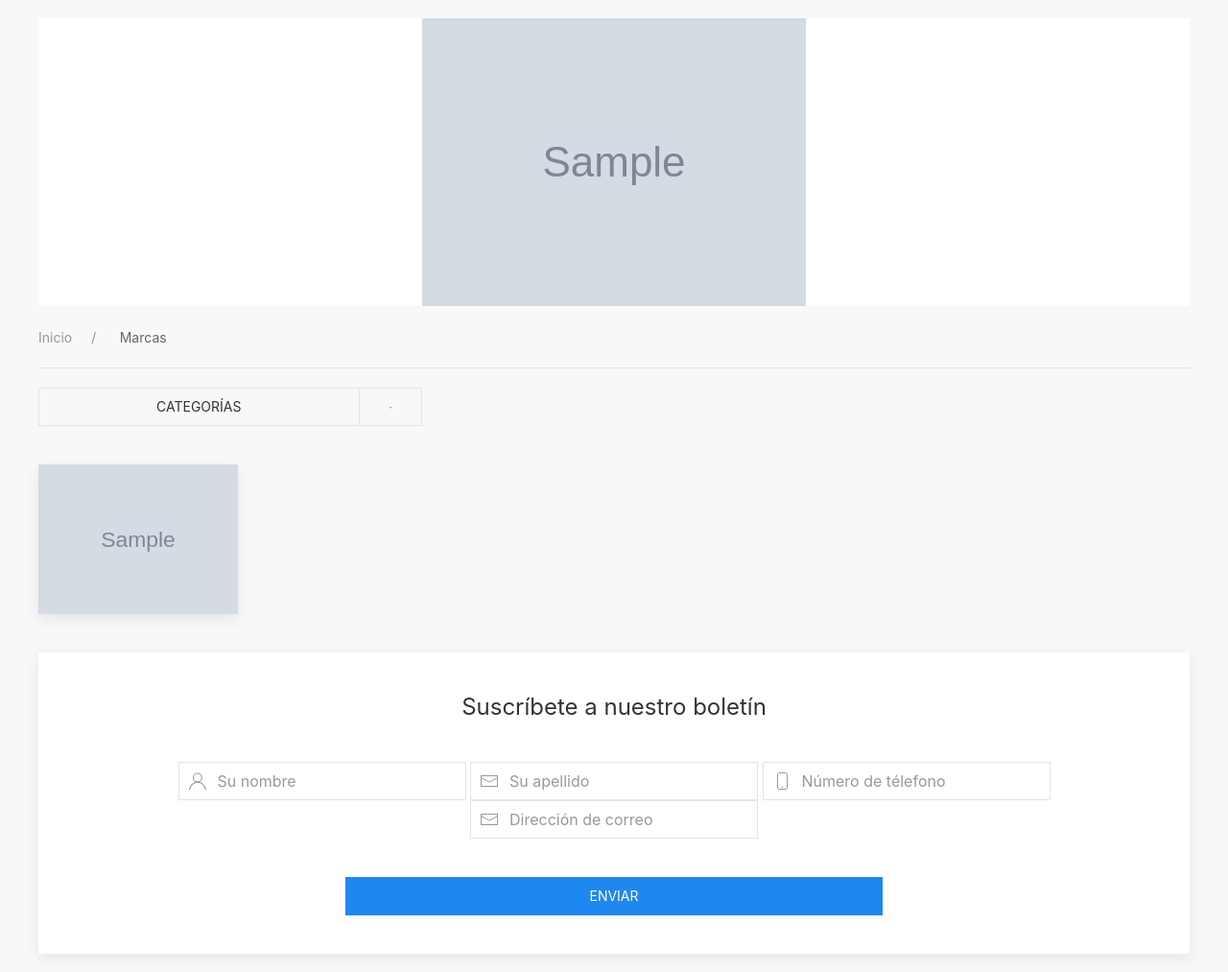
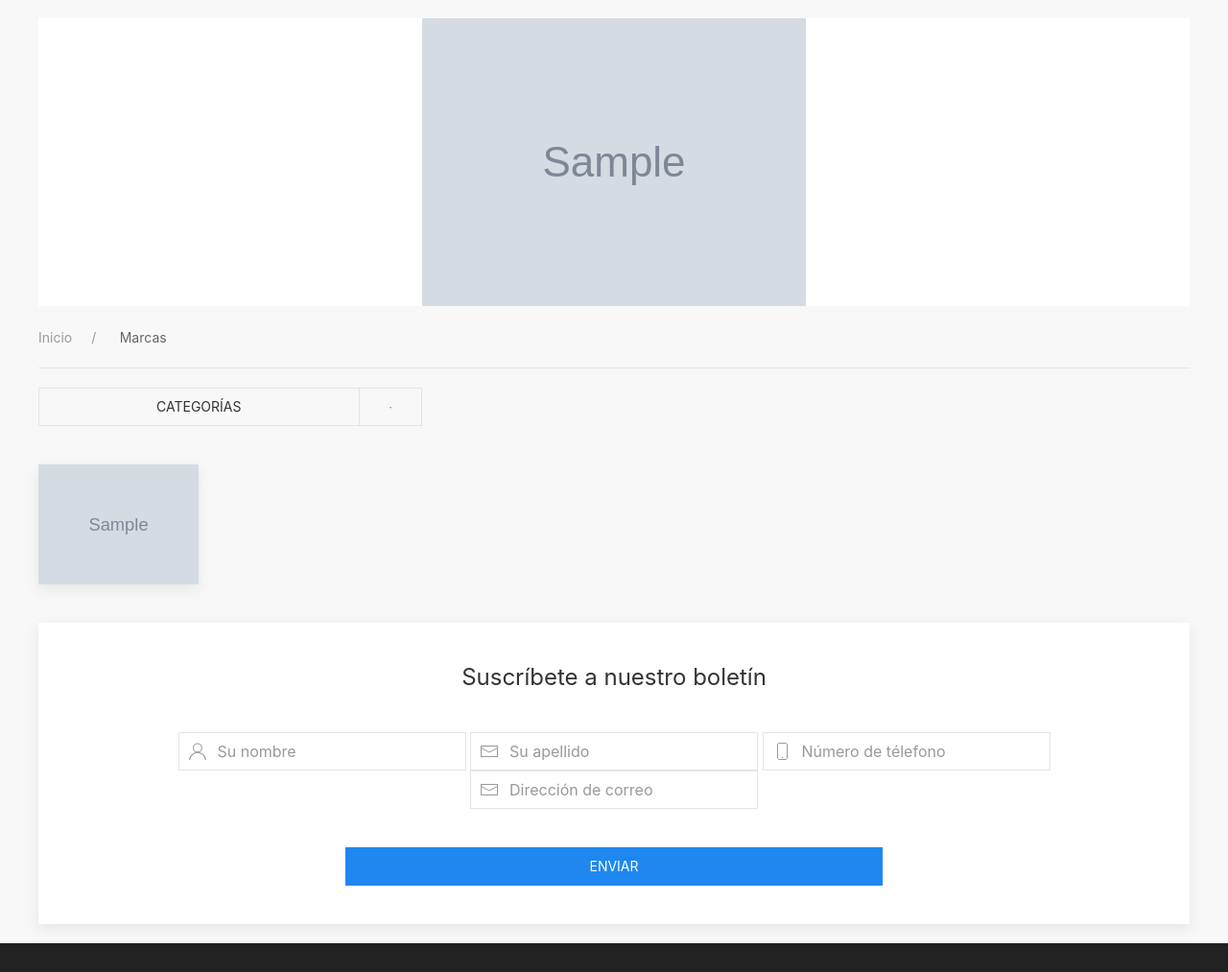
Before and after one commit to jhernandez18p/phxwebsite, a Django app: template templates/frontend/brands.html in a window 1280 px wide. Shown: the part 301-1314 px from the top of the page at 96% size. Run offline with Django 3.2, Linux system fonts and the light colour scheme; the template is opened without the code that fills it: most values are stand-ins (such as "Sample title", 1, 10 or a date in 2020); grey boxes marked "Sample" are stand-in pictures; some libraries are stand-ins or nearby versions; some web fonts are replaced.

Commit message:
Brands effect
New fix

```diff
--- a/templates/frontend/brands.html
+++ b/templates/frontend/brands.html
@@ -175,7 +175,7 @@
     {% if brands %}
         <div class="uk-section uk-section-xsmall uk-section-muted">
             <div class="uk-container">
-                <div class="uk-grid-match uk-text-center uk-child-width-1-5@m uk-child-width-2@s" uk-grid uk-height-match="target: > div > .uk-card" uk-scrollspy="cls: uk-animation-slide-top-small; target: > div > .uk-card; delay: 900; repeat: true">
+                <div class="uk-grid-match uk-text-center uk-child-width-1-6@m uk-child-width-2@s" uk-grid uk-height-match="target: > div > .uk-card" uk-scrollspy="cls: uk-animation-slide-top-small; target: > div > .uk-card; delay: 900;">
                     {% for brand in brands %}
                         <div>
                             <div class="uk-card uk-card-default">
```
